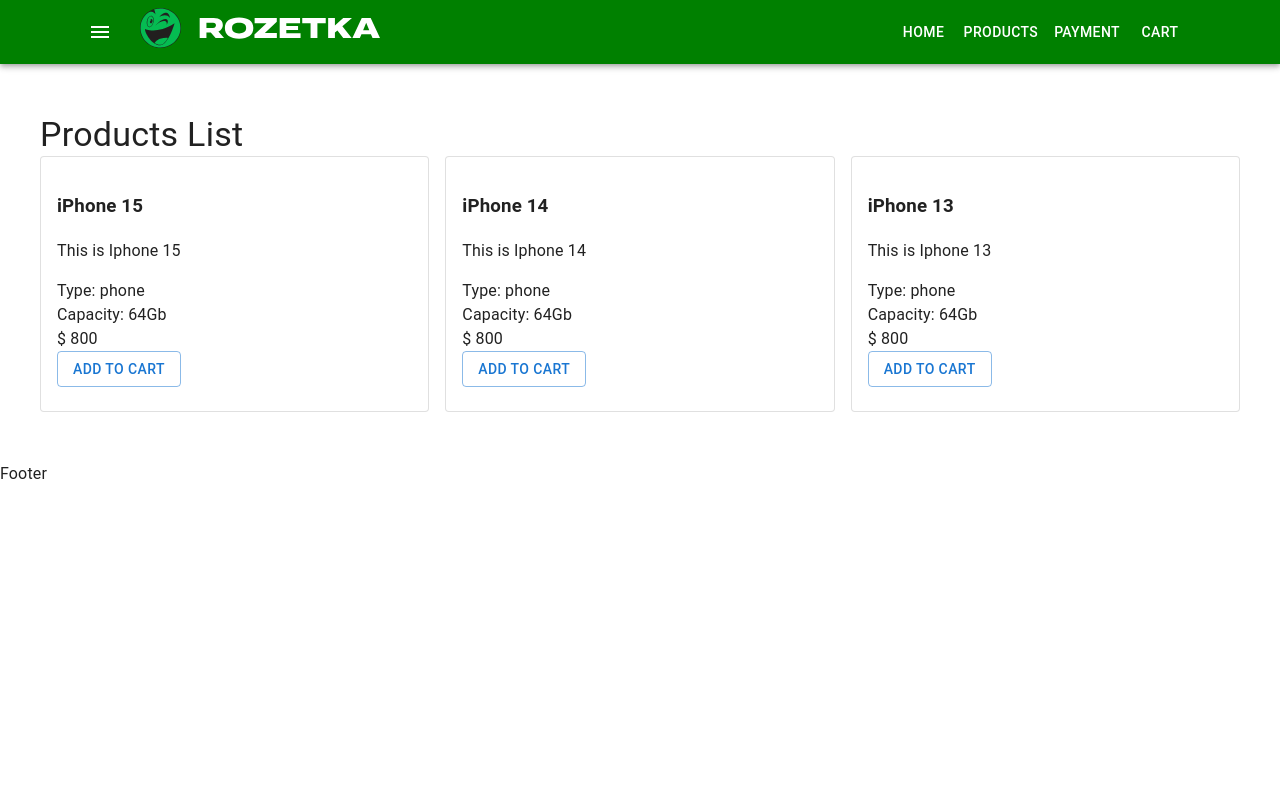
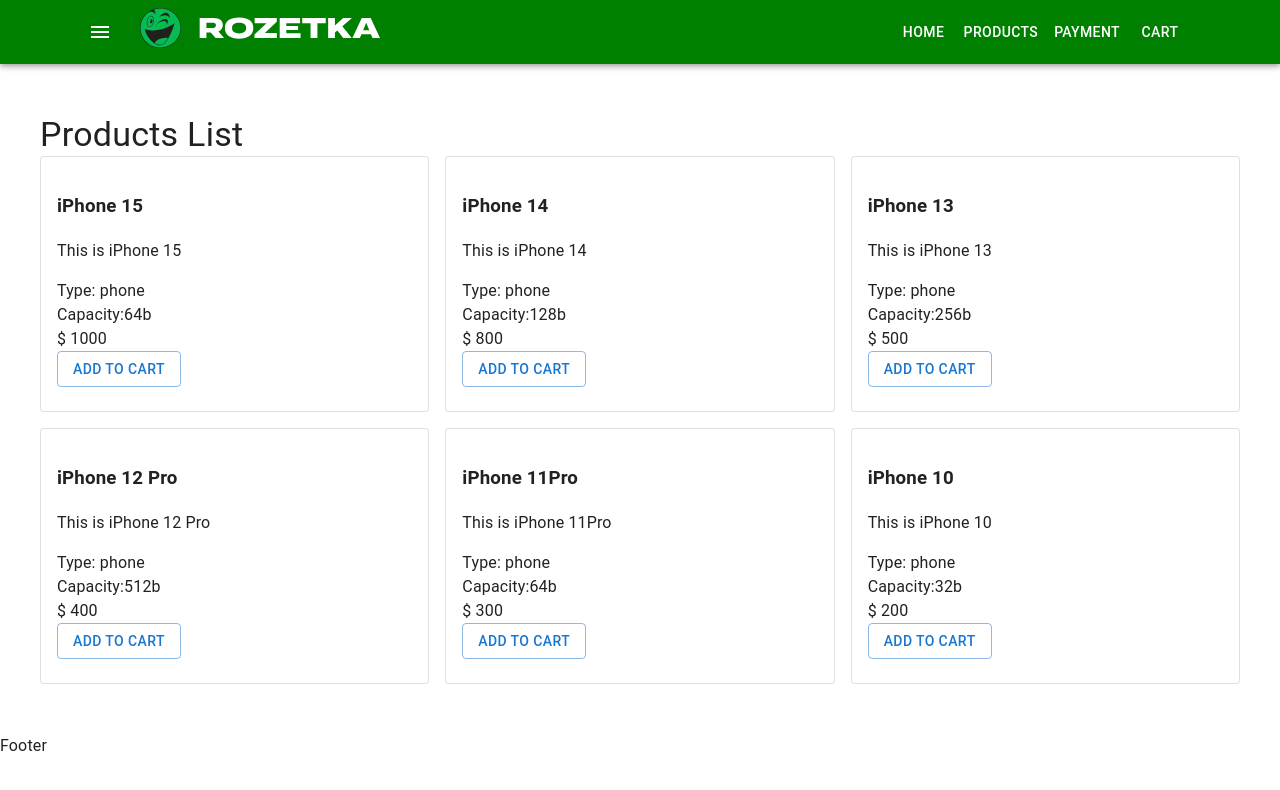
Before and after one commit to AnnaT-UA/react-shop-project-16-03, a React (Create React App) app: page / in a window 1280 px wide. Shown: the top 790 px of the page. Built offline with nearby package versions, Linux system fonts and the light colour scheme.

Commit message:
adde key i and 6 elements with new description

```diff
--- a/src/components/Products/ProductListItem.tsx
+++ b/src/components/Products/ProductListItem.tsx
@@ -3,17 +3,26 @@
 type Props = {
     title: string
     description: string
+    type: string
+    capacity: string
+    price: number
 }
 
-const ProductListItem = ({ title, description }: Props) => {
+const ProductListItem = ({
+    title,
+    description,
+    type,
+    capacity,
+    price,
+}: Props) => {
     return (
         <Card variant="outlined" className="product-list-item">
             <CardContent>
                 <h3 className="product-title">{title}</h3>
                 <p className="product-description">{description}</p>
-                <div className="product-features">Type: phone</div>
-                <div className="product-features">Capacity: 64Gb</div>
-                <div className="product-price">$ 800</div>
+                <div className="product-features">Type: {type}</div>
+                <div className="product-features">Capacity:{capacity}b</div>
+                <div className="product-price">$ {price} </div>
                 <div className="btns-wrapper">
                     <Button variant="outlined">Add to cart</Button>
                 </div>
--- a/src/components/Products/ProductsList.tsx
+++ b/src/components/Products/ProductsList.tsx
@@ -1,7 +1,10 @@
 import { Grid, Typography } from '@mui/material'
 import ProductListItem from './ProductListItem'
+import { productsArray } from 'utils/productsArray'
 
 type Props = {}
+
+console.log(productsArray)
 
 const ProductsList = (props: Props) => {
     return (
@@ -16,24 +19,17 @@
                 Products List
             </Typography>
             <Grid container spacing={2}>
-                <Grid item xs={12} sm={6} lg={4}>
-                    <ProductListItem
-                        title="iPhone 15"
-                        description="This is Iphone 15"
-                    />
-                </Grid>
-                <Grid item xs={12} sm={6} lg={4}>
-                    <ProductListItem
-                        title="iPhone 14"
-                        description="This is Iphone 14"
-                    />
-                </Grid>
-                <Grid item xs={12} sm={6} lg={4}>
-                    <ProductListItem
-                        title="iPhone 13"
-                        description="This is Iphone 13"
-                    />
-                </Grid>
+                {productsArray.map((product, i) => (
+                    <Grid item xs={12} sm={6} lg={4} key={i}>
+                        <ProductListItem
+                            title={product.title}
+                            description={product.description}
+                            type={product.type}
+                            capacity={product.capacity}
+                            price={product.price}
+                        />
+                    </Grid>
+                ))}
             </Grid>
         </>
     )
--- /dev/null
+++ b/src/utils/productsArray.ts
@@ -0,0 +1,53 @@
+
+type Product = {
+    title: string
+    description: string
+    type: string
+    capacity: string
+    price: number
+}
+
+export const productsArray: Product[] = [
+    {
+        title: 'iPhone 15',
+        description: 'This is iPhone 15',
+        type: 'phone',
+        capacity: '64',
+        price: 1000,
+    },
+    {
+        title: 'iPhone 14',
+        description: 'This is iPhone 14',
+        type: 'phone',
+        capacity: '128',
+        price: 800,
+    },
+    {
+        title: 'iPhone 13',
+        description: 'This is iPhone 13',
+        type: 'phone',
+        capacity: '256',
+        price: 500,
+    },
+    {
+        title: 'iPhone 12 Pro',
+        description: 'This is iPhone 12 Pro',
+        type: 'phone',
+        capacity: '512',
+        price: 400,
+    },
+    {
+        title: 'iPhone 11Pro',
+        description: 'This is iPhone 11Pro',
+        type: 'phone',
+        capacity: '64',
+        price: 300,
+    },
+    {
+        title: 'iPhone 10',
+        description: 'This is iPhone 10',
+        type: 'phone',
+        capacity: '32',
+        price: 200,
+    },
+]
```
